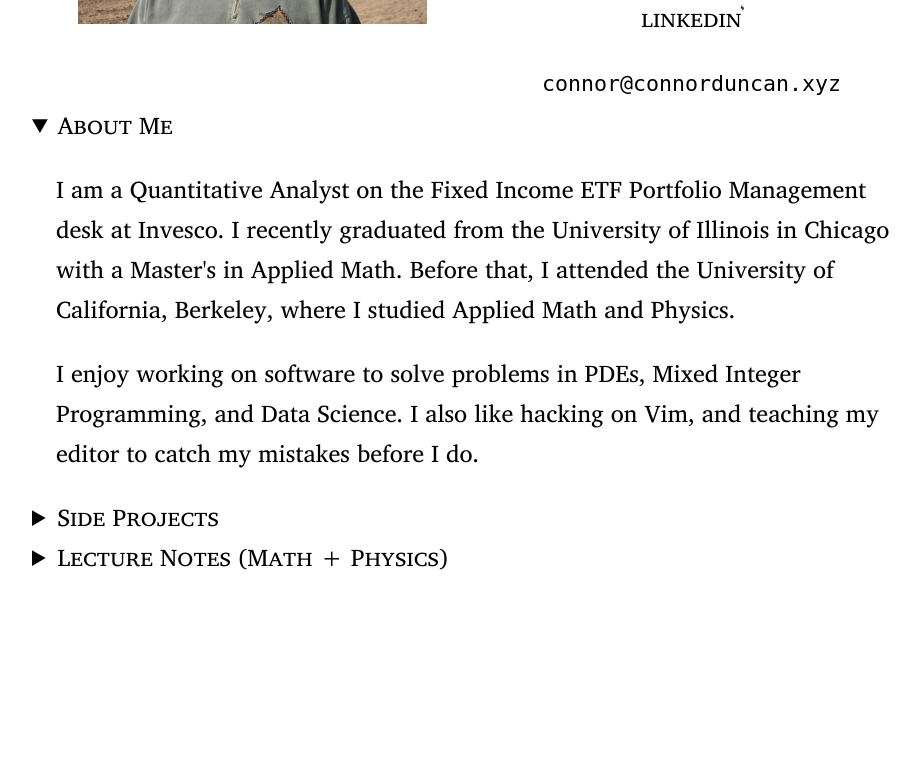
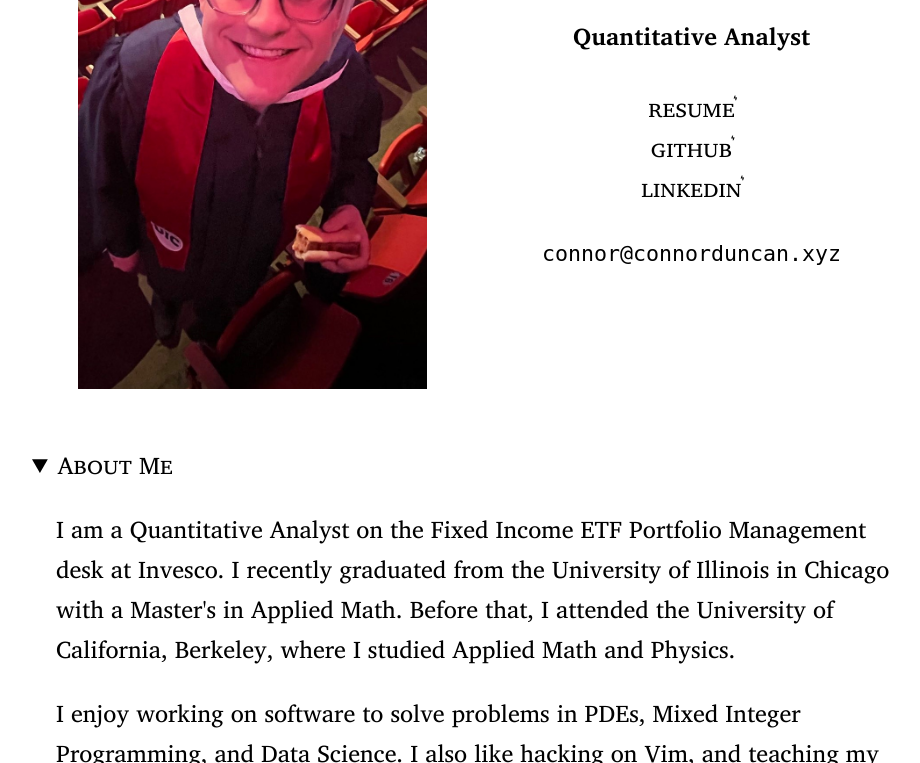
Before and after one commit to ctdunc/ctdunc.github.io, a plain HTML site: page index.html in a window 1280 px wide. Shown: the part 358-1121 px from the top of the page, without its empty margins (168-1088 px from the left). Before the commit the page ends 986 px from the top, so only its background shows below. Drawn offline with Linux system fonts and the light colour scheme.

Commit message:
Update profile picture with glizzy photo

```diff
--- a/index.html
+++ b/index.html
@@ -20,7 +20,7 @@
       <table id="intro">
         <tr>
           <td class="hs">
-            <img id="headshot" src="res/hssm.jpg" title="I don't wear these glasses anymore">
+            <img id="headshot" src="res/profile_pic_dawg.jpeg" title="Had to get a glizzy after my Master's">
           </td>
           <td class="info">
             <h2> Connor Duncan </h2>
```
Also changed, not shown: res/hssm.jpg (deleted), res/profile_pic_dawg.jpeg (added).
